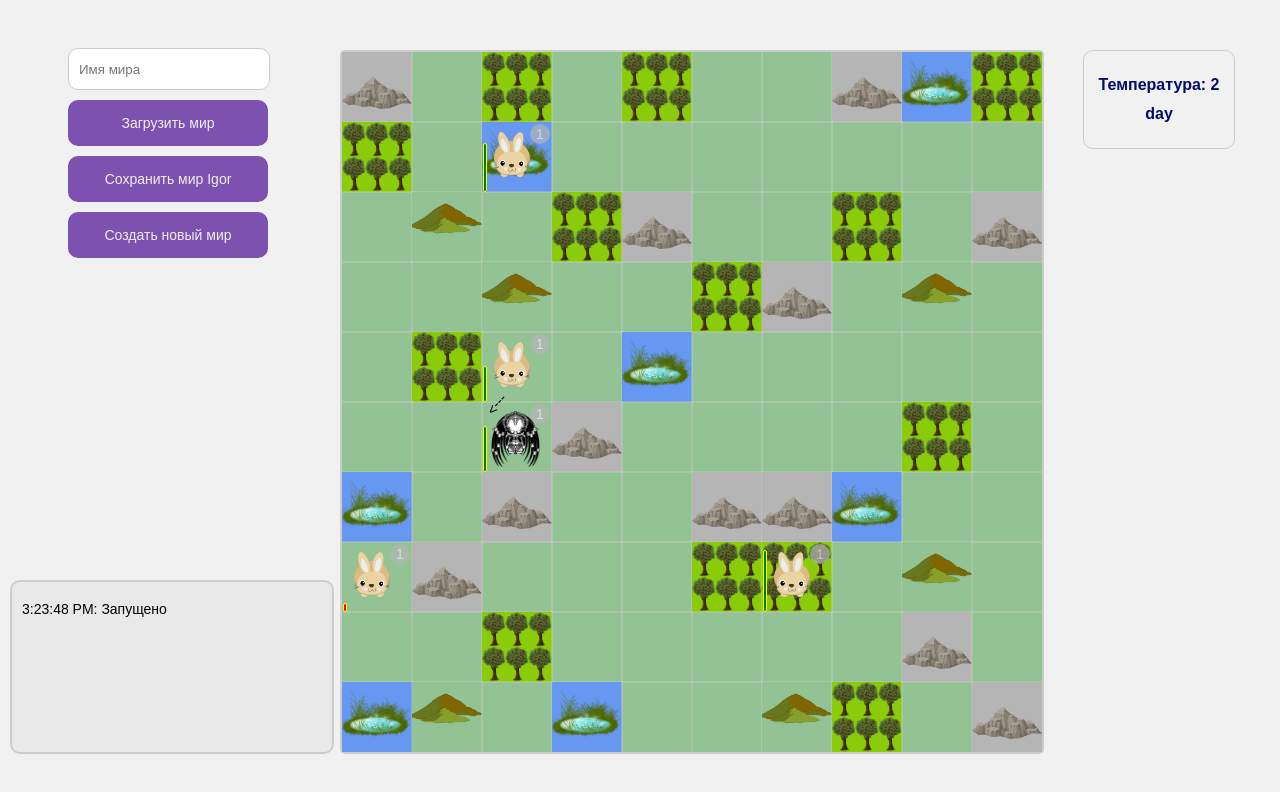
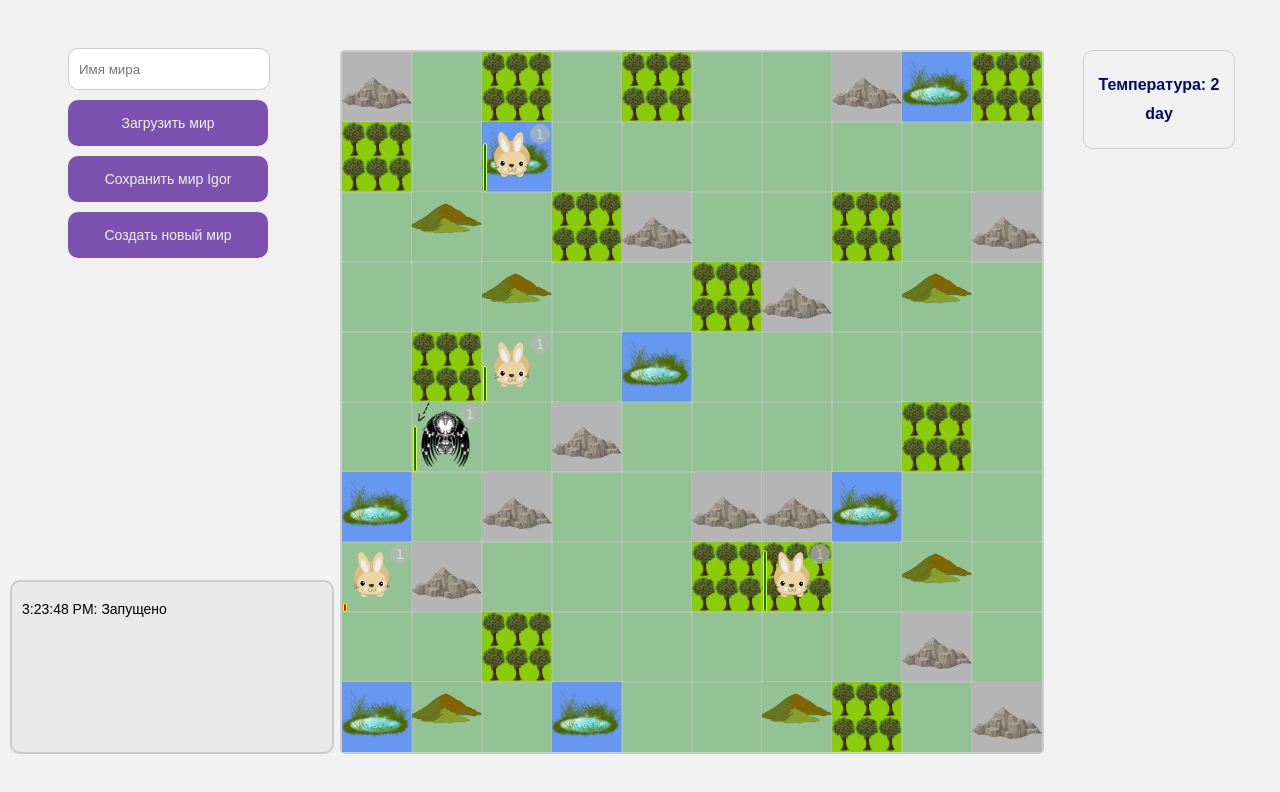
Before and after one commit to Igor3411/react-education-eco, a React (Create React App) app: page / in a window 1280 px wide. Shown: the top 792 px of the page. Built offline with nearby package versions, Linux system fonts and the light colour scheme; no server answers.

Commit message:
Комменты по исправлению

```diff
--- a/src/components/animals/Predator.js
+++ b/src/components/animals/Predator.js
@@ -29,9 +29,7 @@ class Predator extends React.PureComponent {
       : 0;
 
     const satiety = this.props.info.satiety <= 0 ? 0 : this.props.info.satiety;
-    console.log(this.props.target);
-    console.log(angle);
-    const lineTo = { transform: `rotate(${angle - 180}deg)` };
+    const lineTo = { transform: `rotate(${angle}deg)` };
     const eat = {
       height: `${8.2 * satiety + 2}%`
     };
@@ -42,7 +40,7 @@ class Predator extends React.PureComponent {
       <div className={classAnimal} style={place}>
         <div className="eat" style={eat} />
         <div className="line" style={lineTo}>
-          --->{" "}
+          {"<---"}
         </div>
         <div className="animals_number">
           {this.props.places.animals.length
--- a/src/components/animals/index.js
+++ b/src/components/animals/index.js
@@ -24,8 +24,6 @@ const slice = (world, animal) => {
 
 const slicePredator = (targetName, animals) => targetName ? animals[targetName].information.place : false;
 
-class AnimalsContainer extends React.Component {
-  render() {
 const items = [
   "rabbit_1",
   "rabbit_2",
@@ -33,7 +31,8 @@ class AnimalsContainer extends React.Component {
   "rabbit_4",
   "predator_1"
 ];
-
+class AnimalsContainer extends React.PureComponent {
+  render() {
     const {
       animals,
       go,
--- a/src/components/animals/logic/gotoTarget.js
+++ b/src/components/animals/logic/gotoTarget.js
@@ -1,12 +1,30 @@
 import { TILE_ROCK } from "../../../const/tiles";
 
 const gotoTarget = (places, place, go, name, target) => {
-  if (places[0] !== target[0]) {
-    if (places[0] > target[0]) {
-      if (places.top !== TILE_ROCK) go(name, place, "top");
-    } else if (places.bottom !== TILE_ROCK) go(name, place, "bottom");
-  } else if (places[1] > target[1]) {
-    if (places.left !== TILE_ROCK) go(name, place, "left");
-  } else if (places.right !== TILE_ROCK) go(name, place, "right");
+  console.log(place[0], target[0])
+  switch (true){
+    case place[0] !== target[0]:
+      if (places.top && places.top !== TILE_ROCK && place[0] > target[0]) {
+       go(name, place, "top");
+       break;
+      }
+      else {
+        if (places.bottom && places.bottom !== TILE_ROCK){
+          go(name, place, "bottom");  //словарик направлений
+          break
+        }
+      }
+    case place[1] !== target[1]:
+      if (places.left && places.left !== TILE_ROCK && place[1] > target[1]) {
+        go(name, place, "left");
+         break
+        }
+      else if (places.right && places.right !== TILE_ROCK) {
+        go(name, place, "right");
+        break
+      };
+    default:
+    break;
+  }
 };
 export default gotoTarget;
--- a/src/components/animals/logic/predatorAI.js
+++ b/src/components/animals/logic/predatorAI.js
@@ -13,12 +13,13 @@ const step = (
     death,
     starvation,
     setTarget,
-    info: { place, satiety, target }
+    target,
+    info: { place, satiety}
   },
   timerTick
 ) => {
   switch (true) {
-    case satiety <= -10:
+    case satiety <= -5:
       death(name, place);
       clearInterval(timerTick);
       break;
@@ -38,14 +39,6 @@ const step = (
       gotoTarget(places, place, go, name, target);
       hunger(satiety, starvation, name);
       break;
-    // eslint-disable-next-line no-fallthrough
-    // case places.center !== TILE_EAT && satiety <= 0:
-    //     findFood(places, place, go, name)
-    //     hunger(satiety, starvation, name);
-    //     break;
-    // case satiety !== 6 && places.center === TILE_EAT:
-    //     eating(eat, name);
-    //     break;
     default:
       walk(places, place, go, name);
       hunger(satiety, starvation, name);
--- a/src/reducers/animals.js
+++ b/src/reducers/animals.js
@@ -12,7 +12,7 @@ const initialState = {
     information: {
       place: [5, 0],
       satiety: 5,
-      target: false
+      target: false //undefi
     }
   },
   rabbit_2: {
@@ -59,8 +59,7 @@ export default function animalsReducer(state = initialState, action) {
       };
 
     case STARVATION:
-      const satiety = { ...state };
-      const newsatiety = satiety[action.payload.name].information.satiety - 1;
+      const newsatiety = state[action.payload.name].information.satiety - 1;
       return {
         ...state,
         [action.payload.name]: {
@@ -95,20 +94,24 @@ export default function animalsReducer(state = initialState, action) {
           [action.payload.killer]: {
             information: {
               ...state[action.payload.killer].information,
-              satiety: EAT_LIST[action.payload.killer.slice(0, 3)]
+              satiety: EAT_LIST[action.payload.killer.slice(0, 3)],
+              target: false
             }
           }
         })
       };
 
     case SET_TARGET:
-      const arrtargets = [];
-      // eslint-disable-next-line guard-for-in
-      for (const prop in state) {
-        if (state[prop].information.satiety > -4) {
-          arrtargets.push(prop);
-        }
-      }
+      // const arrtargets = [];//вынести
+      // // eslint-disable-next-line guard-for-in
+      // for (const prop in state) {
+      //   if (state[prop].information.satiety > -4) {
+      //     arrtargets.push(prop);
+      //   }
+      // }
+      const arrtargets = Object.entries(state)
+        .filter( ([key, prop]) => prop.information.satiety > -4)
+        .map(([key]) => key)
       const target = arrtargets[0] ? arrtargets[0] : false;
       return {
         ...state,
```
Lines whose indentation alone changed are shown as unchanged.
